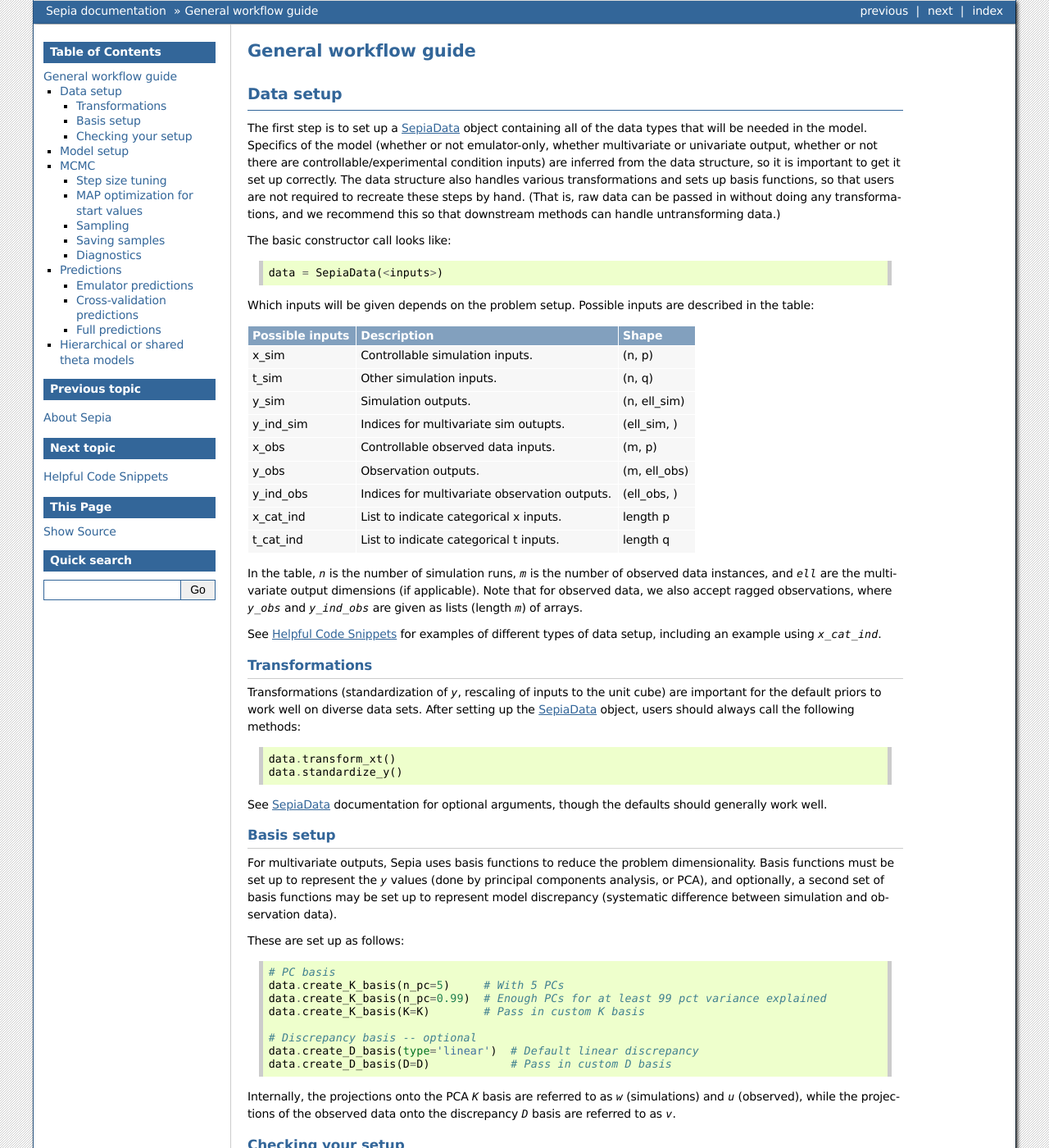
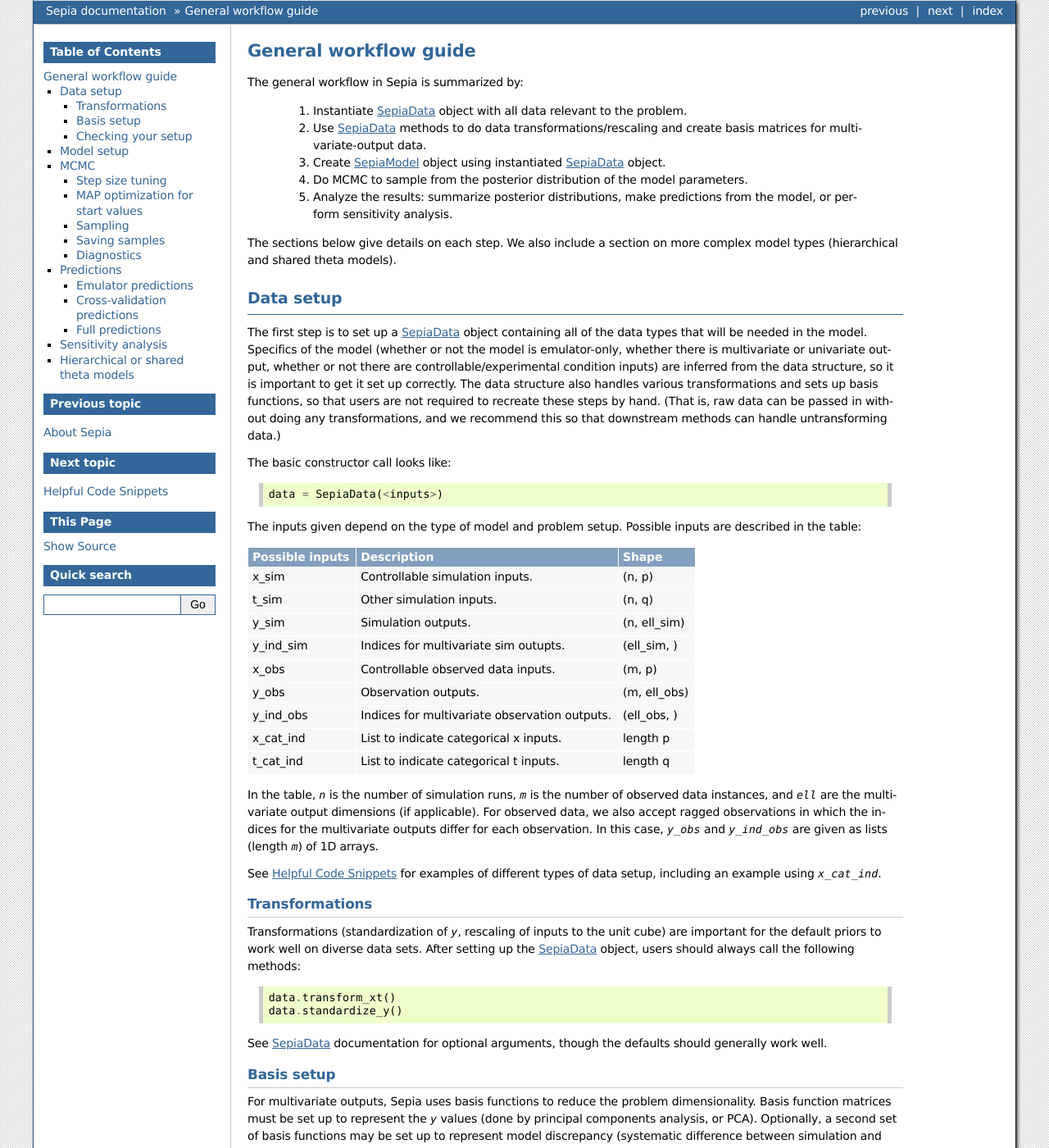
Before and after one commit to lanl/SEPIA, a Sphinx documentation site: the page built from docs/quickstart.rst, in a window 1280 px wide and 1400 px high. Shown: the whole window at 82% size. Built offline with Sphinx 7.4.7, drawn with Linux system fonts in a browser that asks for light colours; some of the changed text lies outside the part shown.

Commit message:
update workflow guide and snippets

```diff
--- a/docs/quickstart.rst
+++ b/docs/quickstart.rst
@@ -3,12 +3,22 @@
 General workflow guide
 ======================
 
+The general workflow in Sepia is summarized by:
+
+    1. Instantiate :ref:`sepiadata` object with all data relevant to the problem.
+    2. Use :ref:`sepiadata` methods to do data transformations/rescaling and create basis matrices for multivariate-output data.
+    3. Create :ref:`sepiamodel` object using instantiated :ref:`sepiadata` object.
+    4. Do MCMC to sample from the posterior distribution of the model parameters.
+    5. Analyze the results: summarize posterior distributions, make predictions from the model, or perform sensitivity analysis.
+
+The sections below give details on each step. We also include a section on more complex model types (hierarchical and shared theta models).
+
 Data setup
 ----------
 
 The first step is to set up a :ref:`sepiadata` object containing all of the data types that will be needed in the model.
-Specifics of the model (whether or not emulator-only, whether multivariate or univariate output, whether or not
-there are controllable/experimental condition inputs) are inferred from the data structure, so it is
+Specifics of the model (whether or not the model is emulator-only, whether there is multivariate or univariate output,
+whether or not there are controllable/experimental condition inputs) are inferred from the data structure, so it is
 important to get it set up correctly. The data structure also handles various transformations and sets up basis
 functions, so that users are not required to recreate these steps by hand. (That is, raw data can be passed in
 without doing any transformations, and we recommend this so that downstream methods can handle untransforming data.)
@@ -17,7 +27,7 @@ The basic constructor call looks like::
 
     data = SepiaData(<inputs>)
 
-Which inputs will be given depends on the problem setup. Possible inputs are described in the table:
+The inputs given depend on the type of model and problem setup. Possible inputs are described in the table:
 
 ====================  ================================================  =================
    Possible inputs     Description                                       Shape
@@ -34,8 +44,9 @@ t_cat_ind             List to indicate categorical t inputs.            length q
 ====================  ================================================  =================
 
 In the table, `n` is the number of simulation runs, `m` is the number of observed data instances, and `ell` are the
-multivariate output dimensions (if applicable). Note that for observed data, we also accept ragged observations,
-where `y_obs` and `y_ind_obs` are given as lists (length `m`) of arrays.
+multivariate output dimensions (if applicable). For observed data, we also accept ragged observations in which the
+indices for the multivariate outputs differ for each observation. In this case, `y_obs` and `y_ind_obs` are given as
+lists (length `m`) of 1D arrays.
 
 See :ref:`helpful-code-snippets` for examples of different types of data setup, including an example using `x_cat_ind`.
 
@@ -55,11 +66,11 @@ See :ref:`sepiadata` documentation for optional arguments, though the defaults s
 Basis setup
 ^^^^^^^^^^^
 
-For multivariate outputs, Sepia uses basis functions to reduce the problem dimensionality. Basis functions must be
-set up to represent the `y` values (done by principal components analysis, or PCA), and optionally, a second set of basis
+For multivariate outputs, Sepia uses basis functions to reduce the problem dimensionality. Basis function matrices must be
+set up to represent the `y` values (done by principal components analysis, or PCA). Optionally, a second set of basis
 functions may be set up to represent model discrepancy (systematic difference between simulation and observation data).
 
-These are set up as follows::
+Basis matrices may be set up as follows::
 
     # PC basis
     data.create_K_basis(n_pc=5)     # With 5 PCs
@@ -67,10 +78,10 @@ These are set up as follows::
     data.create_K_basis(K=K)        # Pass in custom K basis
 
     # Discrepancy basis -- optional
-    data.create_D_basis(type='linear')  # Default linear discrepancy
-    data.create_D_basis(D=D)            # Pass in custom D basis
+    data.create_D_basis(D_type='linear')  # Set up linear discrepancy
+    data.create_D_basis(D=D)              # Pass in custom D basis
 
-Internally, the projections onto the PCA `K` basis are referred to as `w` (simulations) and `u` (observed), while the
+Internally, the projections onto the PCA `K` basis are referred to as `w` (simulation data) and `u` (observed data), while the
 projections of the observed data onto the discrepancy `D` basis are referred to as `v`.
 
 Checking your setup
@@ -82,11 +93,11 @@ To check that your data structure is set up correctly::
 
 Also, use plotting methods in the :ref:`sepiadata` class to visualize the data (see class documentation for options)::
 
-    data.plot_data()        # Plot data
-    data.plot_K_basis()     # Show K basis functions
-    data.plot_K_weights()   # Show histograms of projections of data onto K basis functions
-    data.plot_u_w_pairs()   # Show pairs plots of projections of data onto K basis functions
-    data.plot_K_residuals() # Show residuals after projection onto K basis
+    data.plot_data()        # Plot data - only for multivariate-output models with both simulation and observed outputs
+    data.plot_K_basis()     # Show K basis functions - only for multivariate-output models
+    data.plot_K_weights()   # Show histograms of projections of data onto K basis functions - only for multivariate-output models
+    data.plot_u_w_pairs()   # Show pairs plots of projections of data onto K basis functions - only for multivariate-output models
+    data.plot_K_residuals() # Show residuals after projection onto K basis - only for multivariate-output models
 
 Model setup
 -----------
@@ -140,12 +151,9 @@ Step size tuning will also reset the start values based on the samples collected
 hopefully start the sampling in a higher-posterior region than the default start values.
 
 If desired, you can also try to optimize the log posterior to get point estimates of the parameters which could be
-even better start values::
+even better start values.
 
-    opt_prm = model.optim_logPost()
-
-This method returns the optimized parameters and also sets the start values within the model object to these values.
-Note that the values are found by numerical optimization and are not guaranteed to be the actual MAP values.
+.. note:: TODO need to update the documentation for this
 
 Sampling
 ^^^^^^^^
@@ -164,55 +172,64 @@ To extract samples into a friendly dictionary format (see :ref:`sepiamodel` docu
     samples = model.get_samples(effectivesamples=True)  # Returns only a set of "effective samples" determined by effective sample size
     samples = model.get_samples(numsamples=100)         # Returns 100 evenly-spaced samples
 
-Notice that the samples dictionary has both `theta` (in [0, 1]) and `theta_native` (untransformed to original scale).
+When the model contains `theta`, the samples dictionary will contain both `theta` (in [0, 1])
+and `theta_native` (untransformed to original scale), in addition to all other model parameters.
 
 Saving samples
 ^^^^^^^^^^^^^^
 
-To save a samples dictionary, you could pickle the dictionary itself::
+To save a samples dictionary, you can pickle the samples dictionary::
 
     with open('mysamples.pkl', 'wb') as f:
         pickle.dump(samples, f)
 
-Or if you want to avoid pickles, you could save each array::
+Or you could save each array in the dictionary separately::
 
     import numpy as np
     np.save('mysamples_theta.npy', samples['theta'])
 
-Note that you can also pickle the entire `SepiaModel` object, but this could run into compatibility issues in the future
-if the class definition or package namespace changes, so use this with caution. To archive your results, it may be safer
-to save the samples dictionary itself.
+We do not recommend pickling the `SepiaModel` object itself at this time as any changes to the class definitions
+or package namespace could lead to problems loading the saved model in the future.
+
+.. note:: TODO We are working on a solution to restore saved samples into a model and will document it here.
 
 Diagnostics
 ^^^^^^^^^^^
 
 After sampling, various diagnostics can be helpful for assessing whether the sampling was successful.
 Most of the diagnostics are visual and are contained in the :ref:`sepiaplot` module.
+The plotting functions return a `matplotlib` figure handle, but an optional `save` argument can provide a filename
+to directly save the figure.
 
+Trace plots of the MCMC samples are shown using::
+
+    fig = mcmc_trace(samples)
+    plt.show()
+
+Summary statistics of the samples::
+
+    ps = param_stats(samples) # returns pandas DataFrame
+    print(ps)
+
+Box plots of the GP lengthscale parameters::
+
+    fig = rho_box_plots(model)
+    plt.show()
+
+The remaining plot functions only apply to models with `theta` variables (i.e., they do not produce output for emulator-only models).
 The autocorrelation function (ACF) of the `theta` variables shows how correlated the MCMC samples are across the chain.
 High correlation values for a large number of lags indicate that the chain is moving slowly through the space,
 and that the effective sample size (ESS) could be much smaller than the actual number of samples. That is, if the
 samples are highly correlated up to, say, ten lags, then adding ten more samples is not adding much new information about the parameter.
 Plot the ACF and get a printout of the effective sample size using::
 
-    plot_acf(model, nlags=30)
+    fig = plot_acf(model, nlags=30)
+    plt.show()
 
-Some of the diagnostic methods take a samples dictionary as an argument, which you can extract from the model::
+A pairs plot of the `theta` values is shown using::
 
-    samples = model.get_samples()
-
-Then you can investigate trace plots and pairs plots of the `theta` variables::
-
-    mcmc_trace(samples)
-    theta_pairs(samples)
-
-Summary statistics of the samples::
-
-    param_stats(samples)
-
-Box plots of the GP lengthscale parameters::
-
-    rho_box_plots(model)
+    fig = theta_pairs(samples)
+    plt.show()
 
 
 Predictions
@@ -220,7 +237,7 @@ Predictions
 
 Aside from learning about the posterior distributions of the parameters, users may also be interested in making
 predictions from the model. There are several types of predictions that can be made, depending on the type of model
-and the goals of the user. All are handled by the :ref:`sepiapredict` class and make use of the MCMC samples in the model.
+and the goals of the user. All are handled by the :ref:`sepiapredict` class and make use of the MCMC samples from the model.
 
 Emulator predictions
 ^^^^^^^^^^^^^^^^^^^^
@@ -232,10 +249,12 @@ predictions can be interpreted as predictions of what the simulator would output
 The first step is to set up the prediction object, which requires supplying some subset of the MCMC samples as well as
 both controllable and other simulation inputs where predictions are desired::
 
-    # Provide input settings to predict at
+    # Provide input settings for which to get predictions
     x_pred = np.linspace(0,1,9).reshape((9,1))
     t_pred = np.tile(np.array([1,0,1]).reshape(1,3),(9,1))
+    # Extract a samples dictionary for which to get predictions
     pred_samples = model.get_samples(numsamples=10)
+    # Set up prediction object
     pred = SepiaEmulatorPrediction(x_pred=x_pred, samples=pred_samples, model=model, t_pred=t_pred)
 
 Note that by default, residual variance (from the nugget term) is not added; use argument `addResidVar=True` to add this.
@@ -243,7 +262,7 @@ Argument `storeMuSigma=True` will store the process mean and variance for each s
 
 Once the prediction object is created, various types of predictions can be extracted. The first is to get predictions
 of the `w` values (the weights for the PCA basis, used as a representation of the simulation outputs internally
-in the model, but not necessarily as interpretable as the other types of predictions)::
+in the model)::
 
     w_pred = pred.get_w()
 
@@ -301,7 +320,7 @@ Set up the predictor instance::
     pred_samples = model.get_samples(numsamples=10)
     pred = SepiaFullPrediction(x_pred=x_pred, samples=pred_samples, model=model, t_pred=t_pred)
 
-To extract predictions of the PCA projections `v` and discrepancy projections `v`::
+To extract predictions of the PCA projections `u` and discrepancy projections `v`::
 
     upred, vpred = pred.get_u_v()
 
@@ -321,37 +340,42 @@ To extract full model predictions (including discrepancy)::
 
 Note this function has the same optional arguments as `get_ysim`.
 
-To extract just the discrepancy::
+To extract just the predicted discrepancy::
 
     d_pred = pred.get_discrepancy()
 
-Once again, same optional arguments as `get_ysim`.
+Once again, this has the same optional arguments as `get_ysim`.
 
 The posterior mean vector and sigma matrix of the process for each sample are obtained by::
 
     mu_pred, sigma_pred = pred.get_mu_sigma()
 
 
+Sensitivity analysis
+--------------------
+Coming soon (TODO)
+
+
 Hierarchical or shared theta models
 -----------------------------------
 
 Shared theta models are collections of models for which some of the thetas should be shared between the models.
-This means the shared thetas will be sampled only once during MCMC for all the models, and that the likelihood
+This means the shared thetas will be sampled only once during MCMC across all the models, but that the likelihood
 evaluation will take into account the likelihood from all the models.
 
-Hierarchical theta models are collections of models for which some of the thetas should be linked by a hierarchical
-Normal model. In contrast to a shared theta model, this means that the thetas will differ between models, but when
+Hierarchical theta models are collections of models for which some of the thetas are linked by a Normal hierarchical
+model. In contrast to a shared theta model, this means that the thetas will differ between models, but when
 being sampled during MCMC, they will be linked by a hierarchical specification, which typically induces "shrinkage" so
-that the thetas tend to be more similar to each other than if they were modeled as independent across models.
+that the thetas tend to be more similar to each other than they would be if they were modeled as independent across models.
 
-The syntax for both cases is similar. First, set up each model, then put them in a list::
+The syntax for both cases is similar. First, we set up each model, then put them in a list::
 
     m1 = SepiaModel(d1)
     m2 = SepiaModel(d2)
     m3 = SepiaModel(d3)
     model_list = [m1, m2, m3]
 
-Then we need to specify which thetas are shared or modeled hierarchically. The way to do this is with a numpy array
+Then, we need to specify which thetas are shared or modeled hierarchically. The way to do this is with a numpy array
 of size `(j, n_models)` where each row represents one of the shared/hierarchical theta variables,
 and each column gives the index of the shared/hierarchical theta in the respective model. For instance::
 
@@ -370,3 +394,6 @@ Then the model setup is::
 MCMC is done similarly to regular models::
 
     shared_model.do_mcmc()
+
+At this time, step size tuning is not implemented for shared or hierarchical models, but a reasonable approximation
+might be to run step size tuning on each model separately before creating the shared/hierarchical model object.
--- a/sepia/__init__.py
+++ b/sepia/__init__.py
@@ -8,6 +8,6 @@ from .SepiaModel import SepiaModel
 from .SepiaParam import SepiaParam
 from .SepiaPlot import *
 from .SepiaPrior import SepiaPrior
-from .SepiaPredict import SepiaPrediction, SepiaFullPrediction, SepiaEmulatorPrediction
+from .SepiaPredict import SepiaPrediction, SepiaFullPrediction, SepiaEmulatorPrediction, SepiaXvalEmulatorPrediction
 from .SepiaSharedThetaModels import SepiaSharedThetaModels
 from .SepiaHierarchicalThetaModels import SepiaHierarchicalThetaModels
```
Also changed, not shown: other parts of docs/quickstart.rst (+1 -1 lines), docs/predict.rst (+4 -3 lines), docs/snippets.rst (+14 -14 lines).
